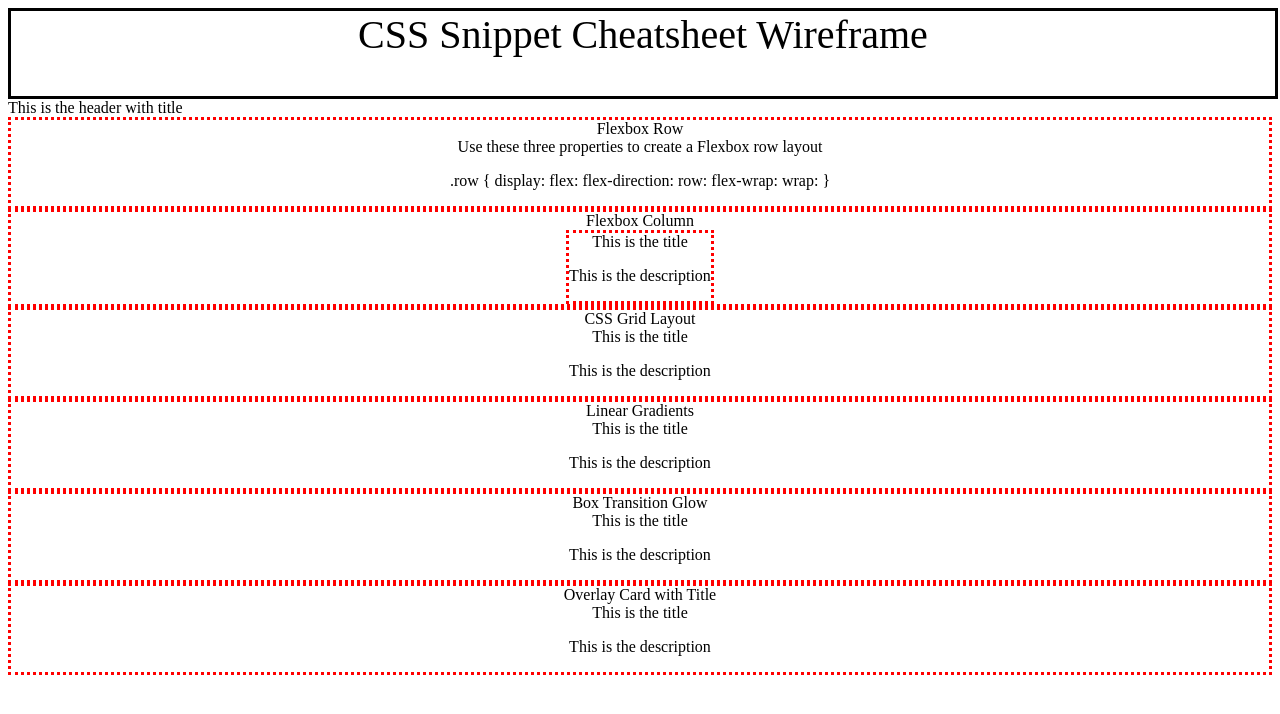
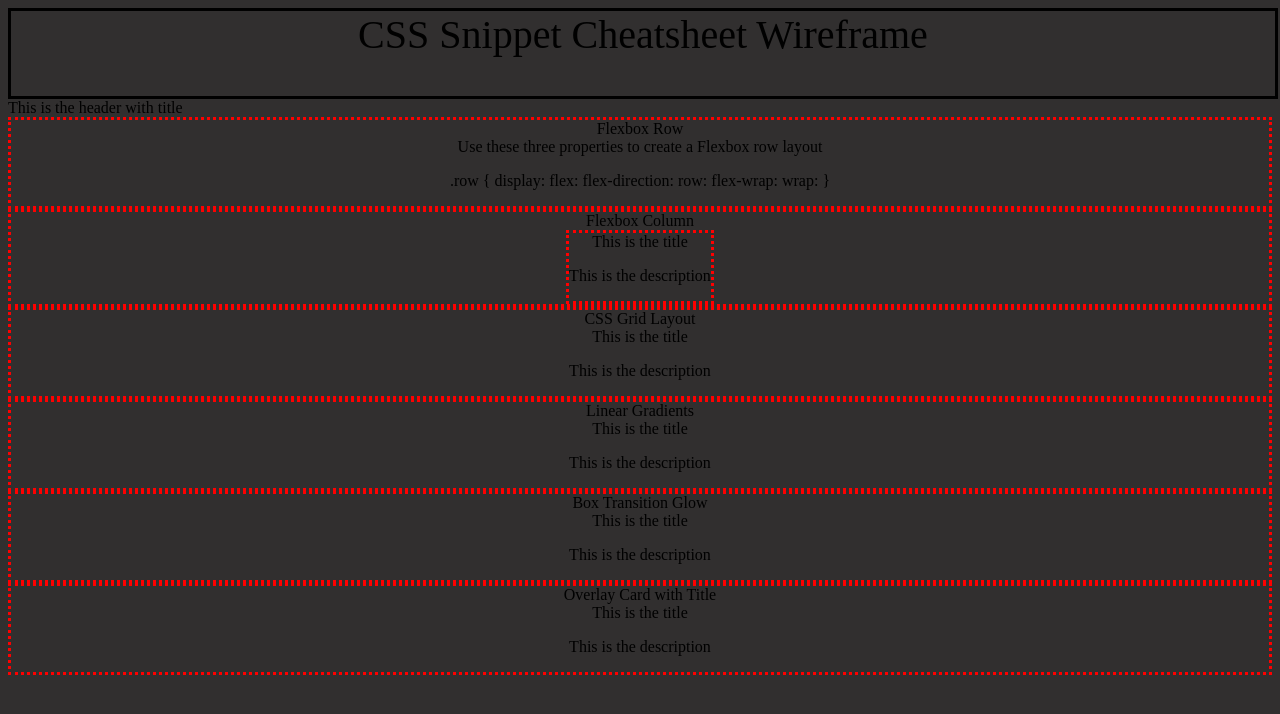
Before and after one commit to Blade7unner/CSS-CHALLENGE, a plain HTML site: page index.html in a window 1280 px wide. Drawn offline with Linux system fonts and the light colour scheme.

Commit message:
Refactored css

```diff
--- a/assets/styles.css
+++ b/assets/styles.css
@@ -1,3 +1,6 @@
+body{
+    background-color: #312F2F;
+}
 .header {
 
 }
```
